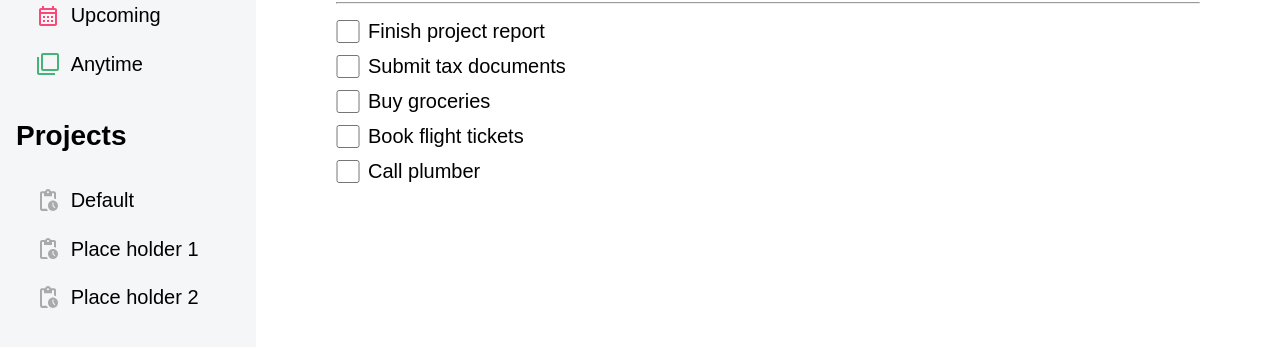
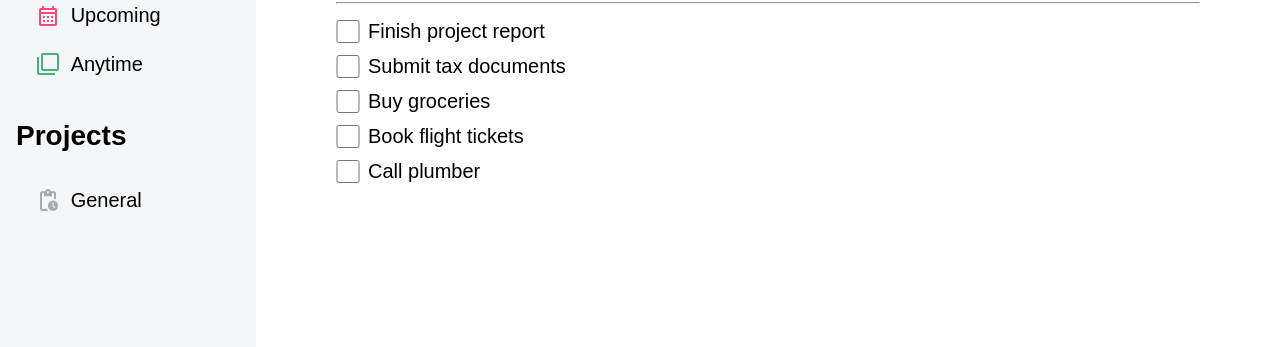
Before and after one commit to NgocPMT/js-todo-list, a website built with webpack: page src/template.html in a window 1280 px wide. Shown: the part 91-438 px from the top of the page. Built offline with nearby package versions, Linux system fonts and the light colour scheme.

Commit message:
implement renderProjects function to render current projects on the sidebar

```diff
--- a/src/css/style.css
+++ b/src/css/style.css
@@ -49,6 +49,7 @@ html, body {
   align-items: center;
   gap: 5%;
   font-size: 1.25rem;
+  text-transform: capitalize;
 }
 
 .filter-content img {
@@ -66,6 +67,10 @@ html, body {
 #project-filters-title {
   margin: 0 0 1.5rem 1rem;
   font-size: 1.75rem;
+}
+
+#project-filter-container {
+  width: 100%;
 }
 
 #main-content {
--- a/src/displayController.js
+++ b/src/displayController.js
@@ -1,5 +1,6 @@
 import projectController from "./projectController";
 import todoController from "./todoController";
+import projectIcon from "./img/current-project.svg";
 
 const displayController = (function () {
   const renderTodos = () => {
@@ -36,7 +37,29 @@ const displayController = (function () {
     mainContent.innerHTML = content;
   };
 
-  return { renderTodos };
+  const renderProjects = () => {
+    const projectFilterContainer = document.querySelector(
+      "#project-filter-container"
+    );
+
+    const projects = projectController.getProjects();
+
+    const projectFilters = projects
+      .map(
+        (project) => `
+        <button data-title="${project.title}">
+            <span class="filter-content"
+              ><img src=${projectIcon} alt="" />${project.title}</span
+            >
+        </button>
+      `
+      )
+      .join("");
+
+    projectFilterContainer.innerHTML = projectFilters;
+  };
+
+  return { renderTodos, renderProjects };
 })();
 
 export default displayController;
--- a/src/index.js
+++ b/src/index.js
@@ -28,3 +28,4 @@ todoController.createTodo(
 
 console.log(todoController.getTodos());
 displayController.renderTodos();
+displayController.renderProjects();
--- a/src/template.html
+++ b/src/template.html
@@ -27,23 +27,7 @@
         </div>
         <div id="project-filters">
           <h2 id="project-filters-title">Projects</h2>
-          <button id="default">
-            <span class="filter-content"
-              ><img src="./img/current-project.svg" alt="" />Default</span
-            >
-          </button>
-          <button>
-            <span class="filter-content"
-              ><img src="./img/current-project.svg" alt="" />Place holder
-              1</span
-            >
-          </button>
-          <button>
-            <span class="filter-content"
-              ><img src="./img/current-project.svg" alt="" />Place holder
-              2</span
-            >
-          </button>
+          <div id="project-filter-container"></div>
         </div>
       </section>
       <main id="main-content"></main>
```
